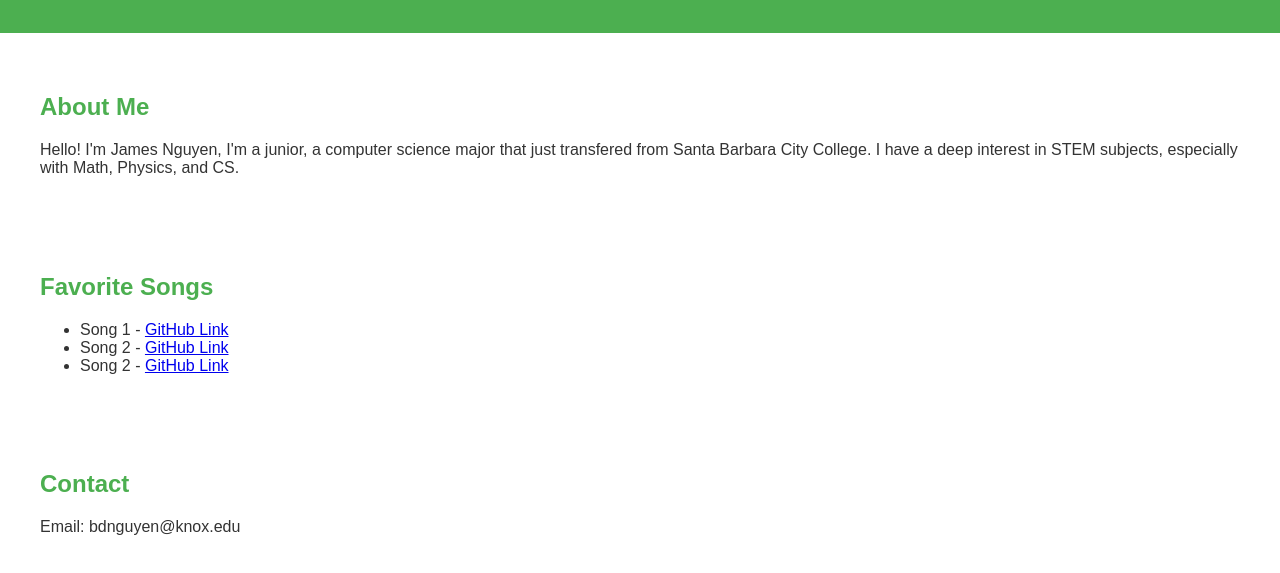
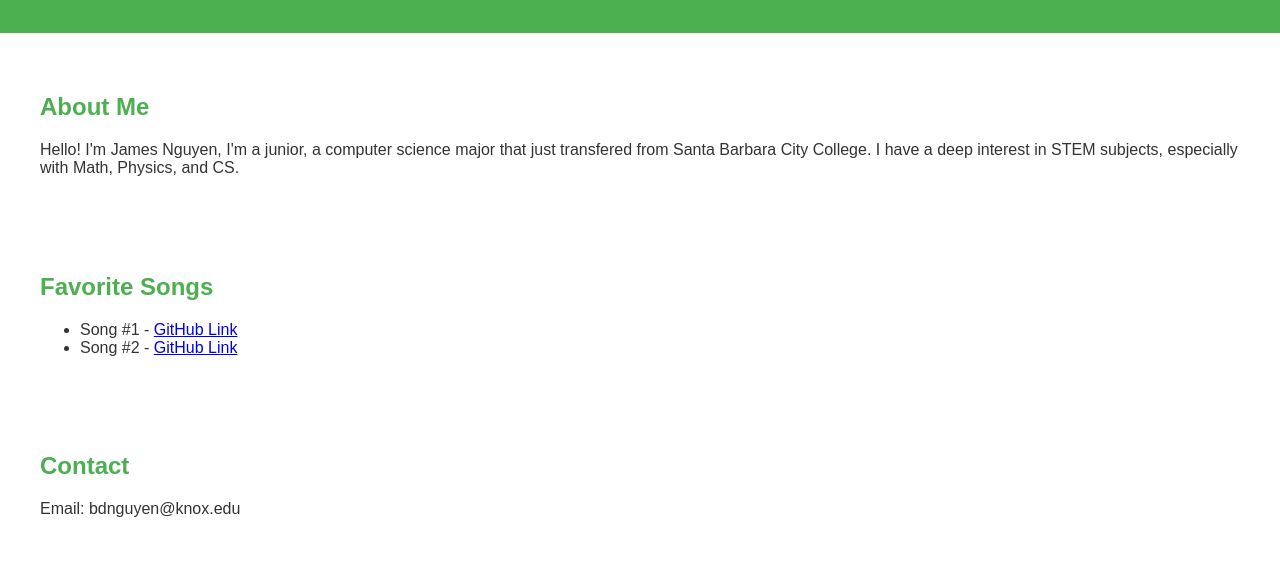
Before and after one commit to JamesNguyen42/JamesNguyen42.github.io, a plain HTML site: page index.html in a window 1280 px wide. Shown: the part 121-694 px from the top of the page. Drawn offline with Linux system fonts and the light colour scheme.

Commit message:
Update index.html

```diff
--- a/index.html
+++ b/index.html
@@ -20,9 +20,8 @@
     <section id="songs">
         <h2>Favorite Songs</h2>
         <ul>
-            <li>Song 1 - <a href="https://youtu.be/xvFZjo5PgG0?si=OOKsbulZJVHMgvmO">GitHub Link</a></li>
-            <li>Song 2 - <a href="https://youtu.be/Z3J_MCbwaJ0?si=YHbck6D51vO1nEdP">GitHub Link</a></li>
-            <li>Song 2 - <a href="https://youtu.be/Z3J_MCbwaJ0?si=YHbck6D51vO1nEdP">GitHub Link</a></li>
+            <li>Song #1 - <a href="https://youtu.be/xvFZjo5PgG0?si=OOKsbulZJVHMgvmO">GitHub Link</a></li>
+            <li>Song #2 - <a href="https://youtu.be/Z3J_MCbwaJ0?si=YHbck6D51vO1nEdP">GitHub Link</a></li>
         </ul>
     </section>
 
```
